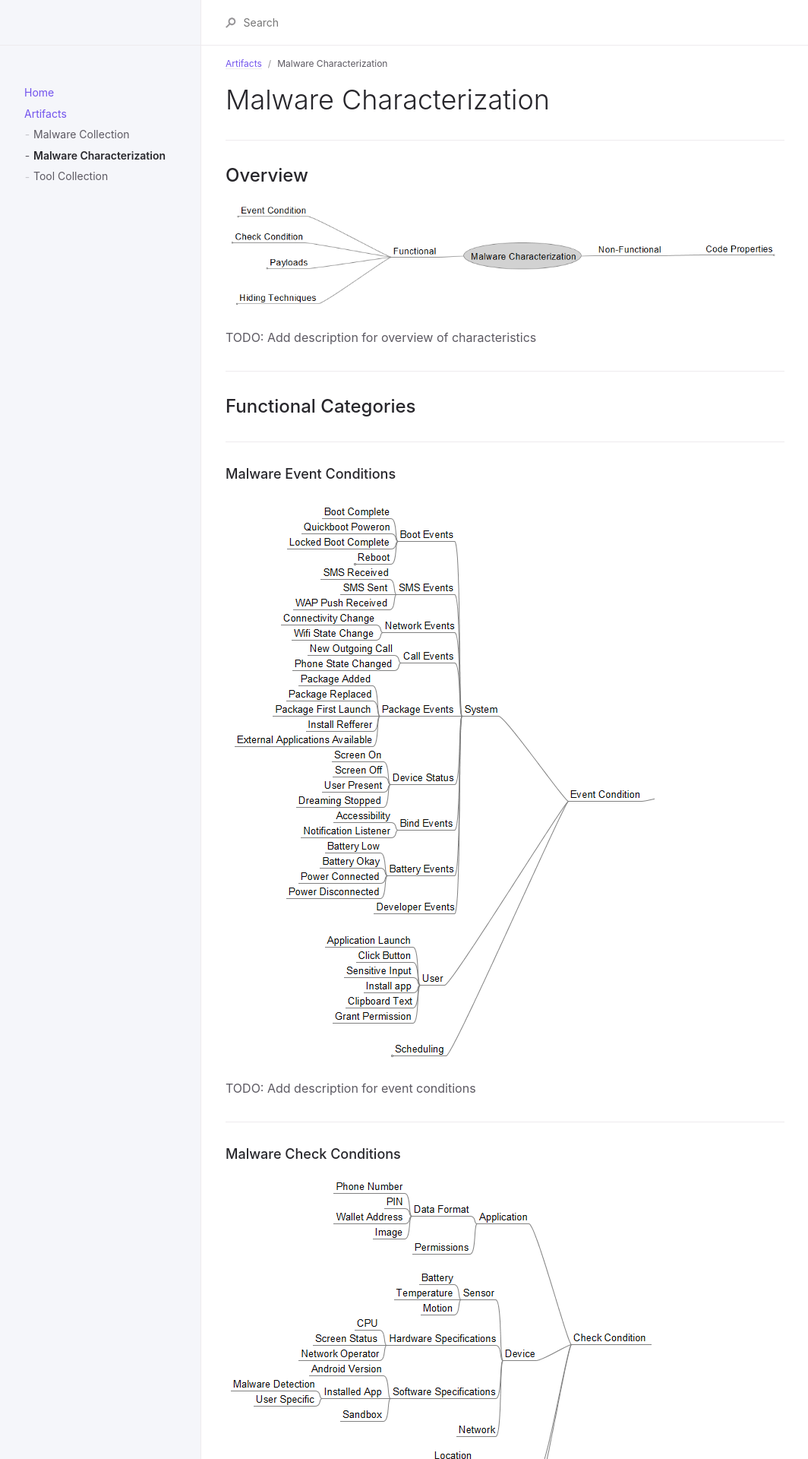
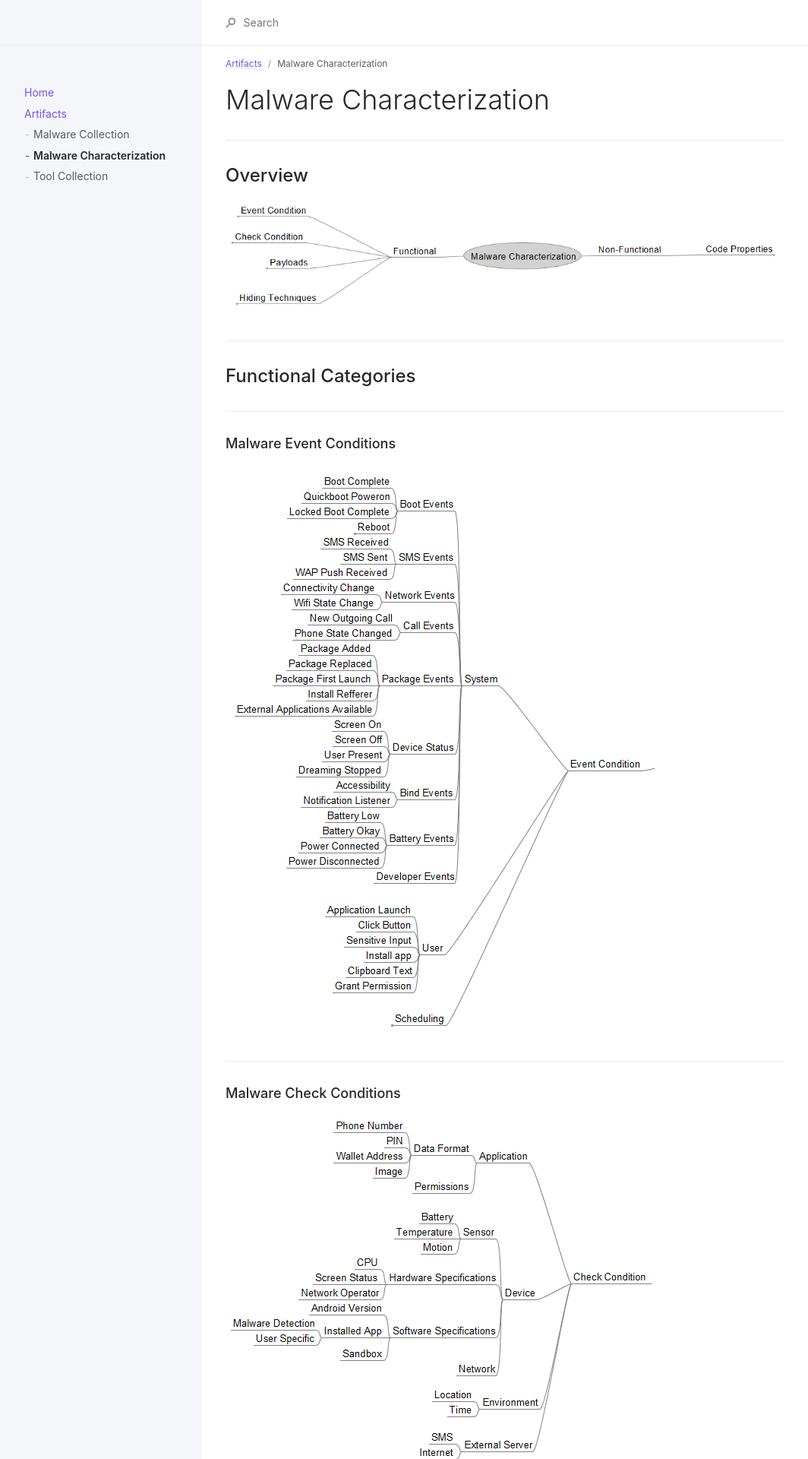
Before and after one commit to hello-from-anon-researcher/hello-from-anon-researcher.github.io, a Jekyll site: the page built from docs/malwarecharacterization/malwarecharacterization.md, in a window 1280 px wide. Shown: the top 1920 px of the page at 76% size, without its empty margins (107-1171 px from the left). Built offline with Jekyll 4.4.1, drawn with Linux system fonts in a browser that asks for light colours; some of the changed text lies outside the part shown.

Commit message:
update website

```diff
--- a/docs/malwarecharacterization/malwarecharacterization.md
+++ b/docs/malwarecharacterization/malwarecharacterization.md
@@ -14,8 +14,6 @@ parent: Artifacts
 
 ![](../img/characteristic_overview.png)
 
-TODO: Add description for overview of characteristics
-
 ---
 
 ## Functional Categories
@@ -25,23 +23,17 @@ TODO: Add description for overview of characteristics
 
 ![](../img/characteristic_eventconditions.png)
 
-TODO: Add description for event conditions
-
 ---
 
 ### Malware Check Conditions
 
 ![](../img/characteristic_checkconditions.png)
 
-TODO: Add description for check conditions
-
 ---
 
 ### Malware Payloads
 
 ![](../img/characteristic_payloads.png)
-
-TODO: Add check payload portion of mind map focused
 
 ---
 
@@ -50,14 +42,16 @@ TODO: Add check payload portion of mind map focused
 
 ![](../img/characteristic_hidingtechniques.png)
 
-TODO: Add hiding techniques portion of mind map focused
-
 ---
 
 ## Non-Functional Categories
 ---
 
+### Coding Properties
+
+![](../img/characteristic_codeproperties.png)
+
+---
+
 ## Flow-Based Malware Signatures
 ---
-
-TODO: Add description, link to google drive folder
```
Also changed, not shown: docs/toolcollection/toolcollection.md (+0 -4 lines).
